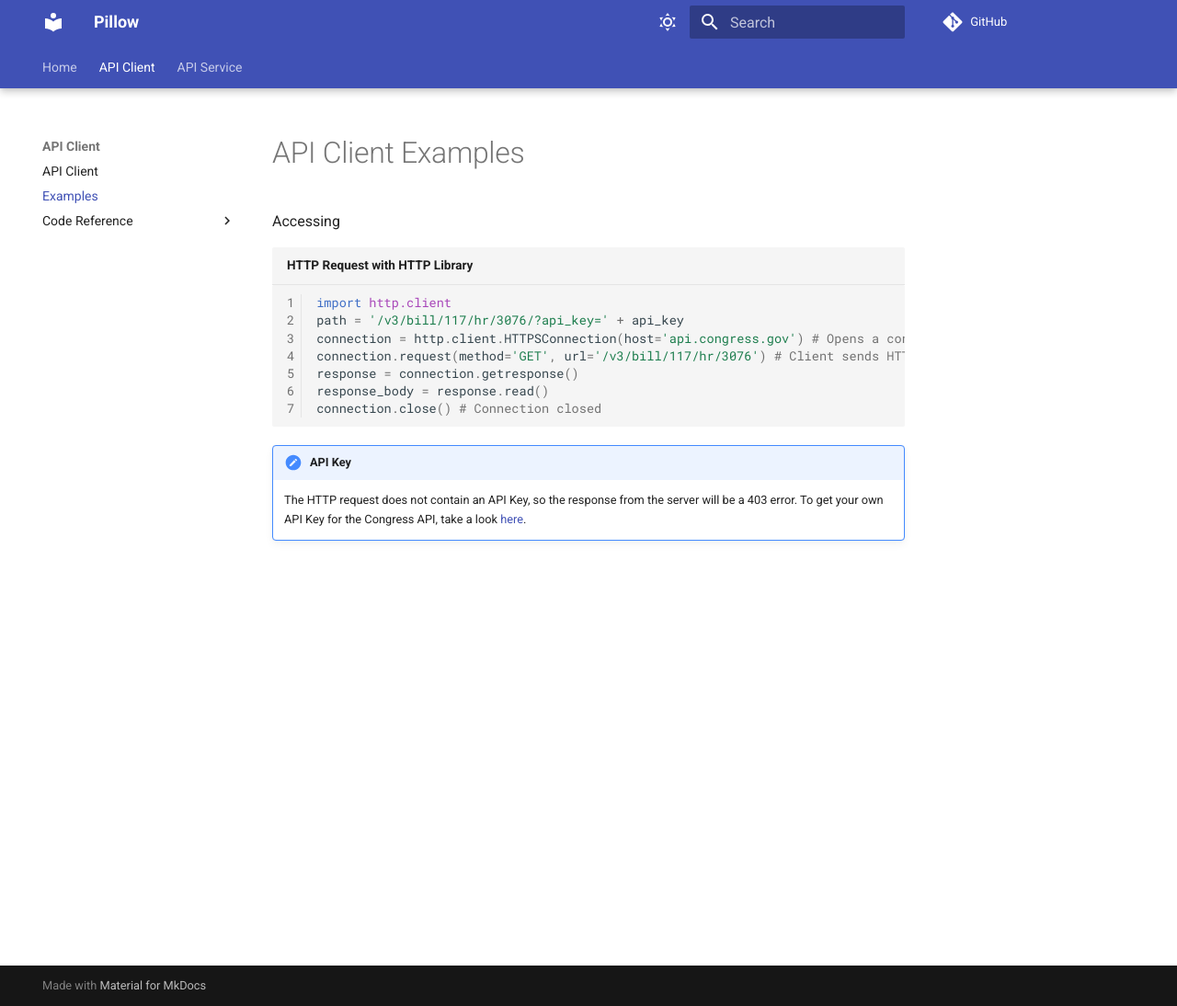
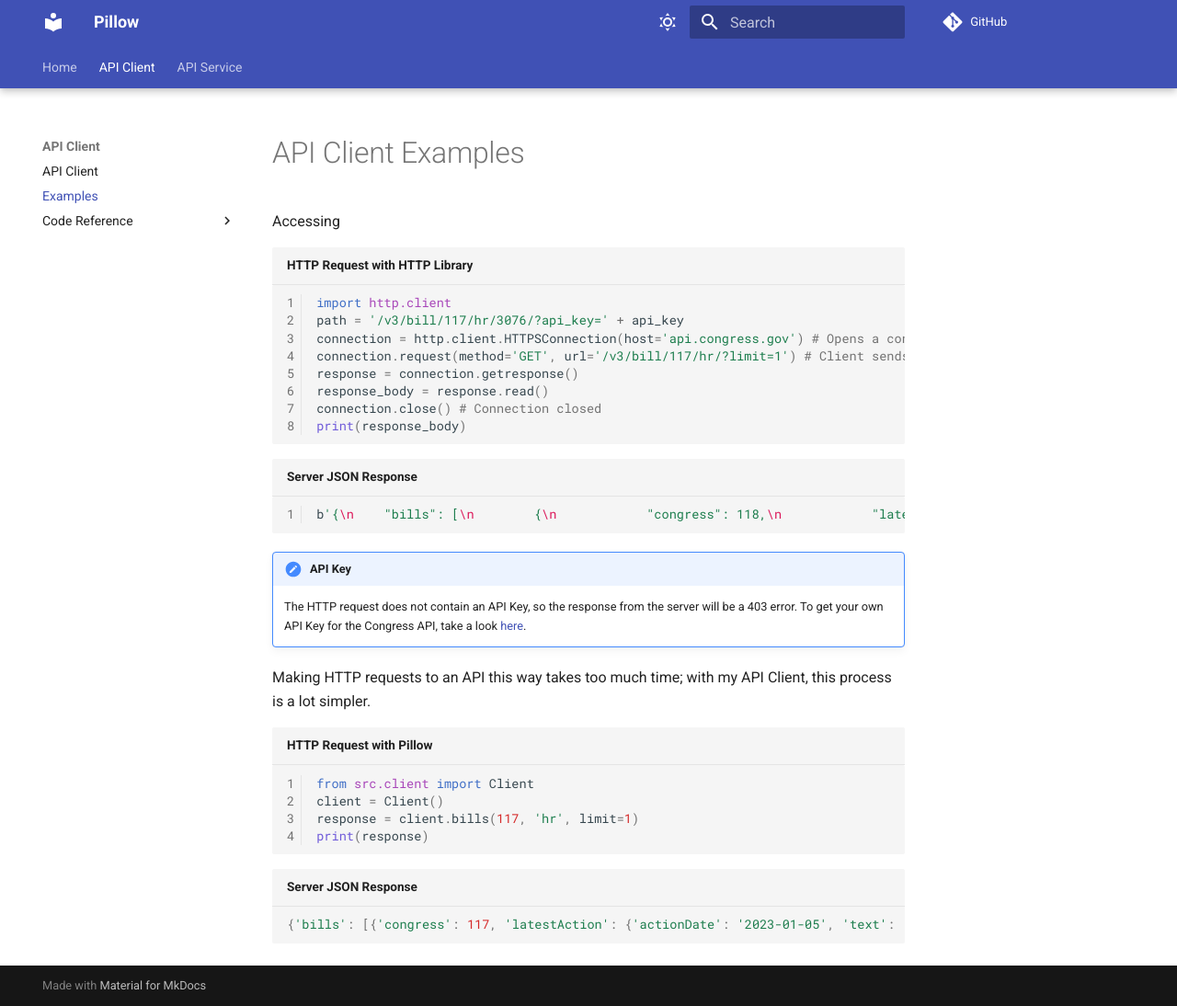
Before and after one commit to m3sh32/pillow, an MkDocs documentation site: the page built from docs/client/examples.md, in a window 1280 px wide and 1094 px high. Shown: the whole window at 92% size. Built offline with MkDocs 1.6.1 and Material for MkDocs 9.7.7, drawn with Linux system fonts in a browser that asks for light colours; comment, search, counter and statistics services are not loaded.

Commit message:
docs: examples updated

````diff
--- a/docs/client/examples.md
+++ b/docs/client/examples.md
@@ -4,10 +4,29 @@ Accessing
 import http.client
 path = '/v3/bill/117/hr/3076/?api_key=' + api_key
 connection = http.client.HTTPSConnection(host='api.congress.gov') # Opens a connection to the host
-connection.request(method='GET', url='/v3/bill/117/hr/3076') # Client sends HTTP Request with GET method
+connection.request(method='GET', url='/v3/bill/117/hr/?limit=1') # Client sends HTTP Request with GET method
 response = connection.getresponse()
 response_body = response.read()
 connection.close() # Connection closed
+print(response_body)
 ```
+
+```{.py3 title="Server JSON Response" linenums="1"}
+b'{\n    "bills": [\n        {\n            "congress": 118,\n            "latestAction": {\n                "actionDate": "2023-02-10",\n                "text": "Referred to the Subcommittee on Economic Development, Public Buildings, and Emergency Management."\n            },\n            "number": "964",\n            "originChamber": "House",\n            "originChamberCode": "H",\n            "title": "To direct the Administrator of General Services to ensure that the design of public buildings in the United States adheres to the guiding principles for Federal architecture, and for other purposes.",\n            "type": "HR",\n            "updateDate": "2023-02-11",\n            "updateDateIncludingText": "2023-02-11T08:13:55Z",\n            "url": "https://api.congress.gov/v3/bill/118/hr/964?format=json"\n        }\n    ],\n    "pagination": {\n        "count": 392689,\n        "next": "https://api.congress.gov/v3/bill?offset=1&limit=1&format=json"\n    },\n    "request": {\n        "contentType": "application/json",\n        "format": "json"\n    }\n}'
+```
+
 !!! note "API Key"
     The HTTP request does not contain an API Key, so the response from the server will be a 403 error. To get your own API Key for the Congress API, take a look [here](https://api.congress.gov/sign-up/).
+
+Making HTTP requests to an API this way takes too much time; with my API Client, this process is a lot simpler.
+
+```{.py3 title="HTTP Request with Pillow" linenums="1"}
+from src.client import Client
+client = Client()
+response = client.bills(117, 'hr', limit=1)
+print(response)
+```
+
+```{.py3 title="Server JSON Response"}
+{'bills': [{'congress': 117, 'latestAction': {'actionDate': '2023-01-05', 'text': 'Became Public Law No: 117-329.'}, 'number': '897', 'originChamber': 'House', 'originChamberCode': 'H', 'title': 'Agua Caliente Land Exchange Fee to Trust Confirmation Act', 'type': 'HR', 'updateDate': '2023-02-10', 'updateDateIncludingText': '2023-02-10T00:41:12Z', 'url': 'https://api.congress.gov/v3/bill/117/hr/897?format=json'}], 'pagination': {'count': 9698, 'next': 'https://api.congress.gov/v3/bill/117/hr?sort=&offset=1&limit=1&format=json'}, 'request': {'billType': 'hr', 'congress': '117', 'contentType': 'application/json', 'format': 'json'}}
+```
````
Also changed, not shown: docs/index.md (+1 -1 lines), 2 other files.
